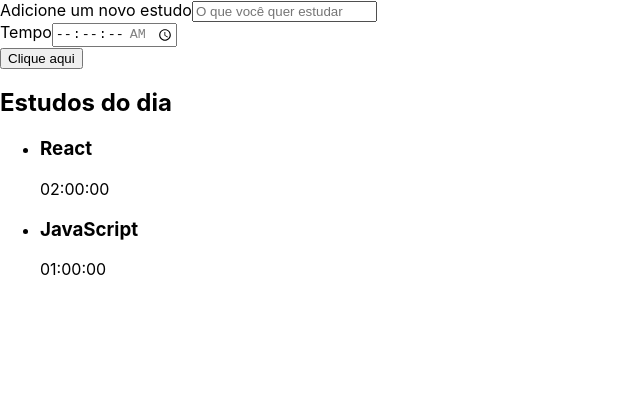
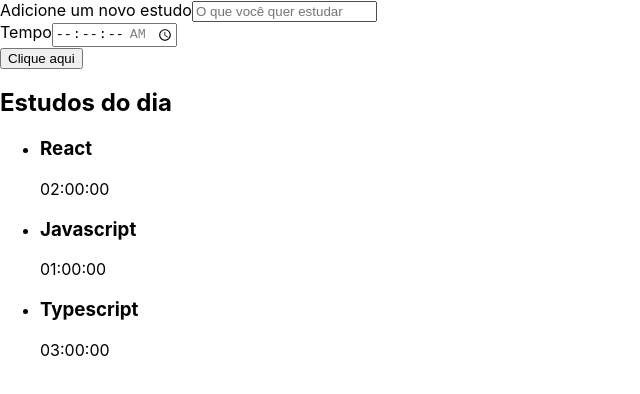
Before and after one commit to alexatp/alura-studies, a React (Create React App) app: page / in a window 1280 px wide. Shown: the top 394 px of the page, without its empty margins (0-640 px from the left). Built offline with nearby package versions, Linux system fonts and the light colour scheme.

Commit message:
Acerto no componente Lista

```diff
--- a/src/componentes/Lista/index.tsx
+++ b/src/componentes/Lista/index.tsx
@@ -1,18 +1,28 @@
 import React from 'react';
 
 function Lista() {
+
+    const tarefas = [{
+        tarefa: 'React',
+          tempo: '02:00:00'
+      }, {
+        tarefa: 'Javascript',
+          tempo: '01:00:00'
+      }, {
+        tarefa: 'Typescript',
+          tempo: '03:00:00'
+      }]
+
 return (
     <aside>
         <h2>Estudos do dia</h2>
         <ul>
-            <li>
-                <h3>React</h3>
-                <span>02:00:00</span>
-            </li>
-            <li>
-            <h3>JavaScript</h3>
-            <span>01:00:00</span>
-            </li>
+            {tarefas.map((item, index) => (
+                <li key={index}>
+                    <h3>{item.tarefa}</h3>
+                    <span>{item.tempo}</span>
+                </li>
+            ))}
             </ul>
     </aside>
 )
```
